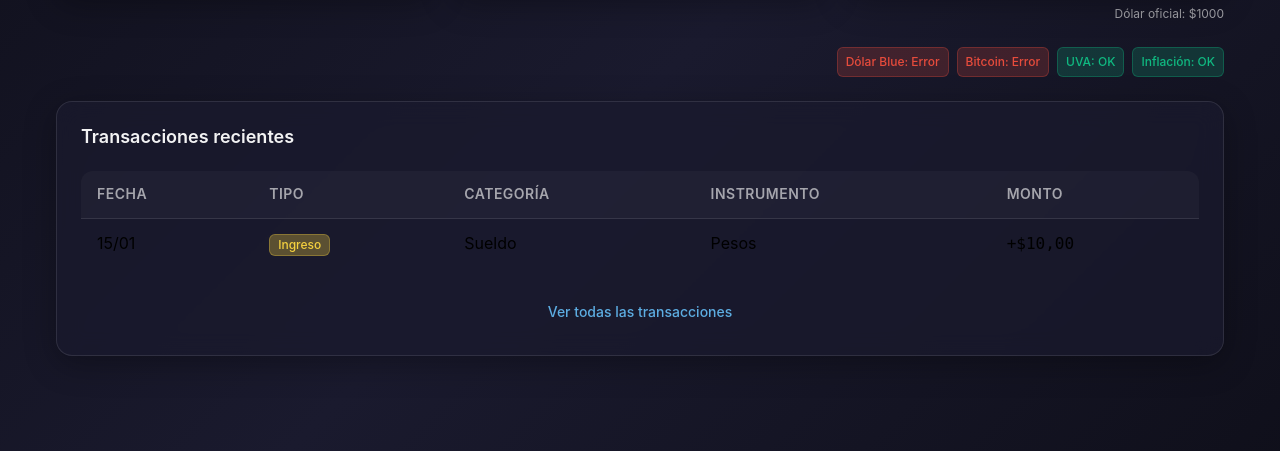
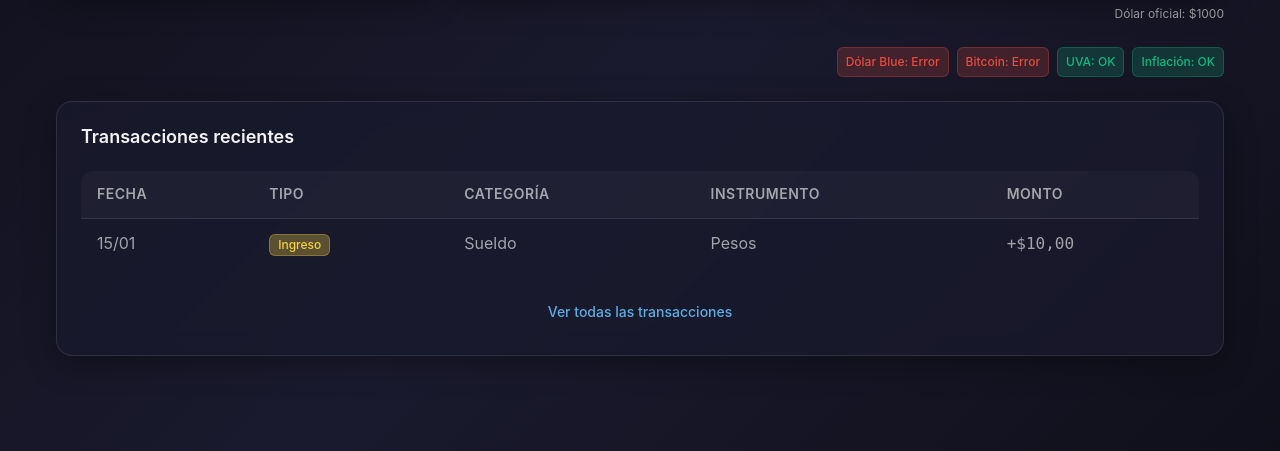
Before and after one commit to facundoroman0/arsforte-project, a Django app: page /dashboard/ in a window 1280 px wide. Shown: the part 300-751 px from the top of the page. Run offline with Django 5.2, Linux system fonts and the light colour scheme; a user stored in the database is signed in; tables that the repository leaves empty hold one stand-in row (values such as "Sample post"); a database or web service that is not in the repository returns one stand-in record (values such as "Sample title"); data that the repository does not hold is empty.

Commit message:
Fix color items table

```diff
--- a/static/css/styles.css
+++ b/static/css/styles.css
@@ -339,6 +339,7 @@ a:hover {
   border-spacing: 0;
   border-radius: 12px;
   overflow: hidden;
+
 }
 
 .table th,
@@ -347,6 +348,7 @@ a:hover {
   text-align: left;
   border-bottom: 1px solid var(--glass-border);
   background: transparent;
+  color: var(--text-secondary);
 }
 
 .table th {
```
